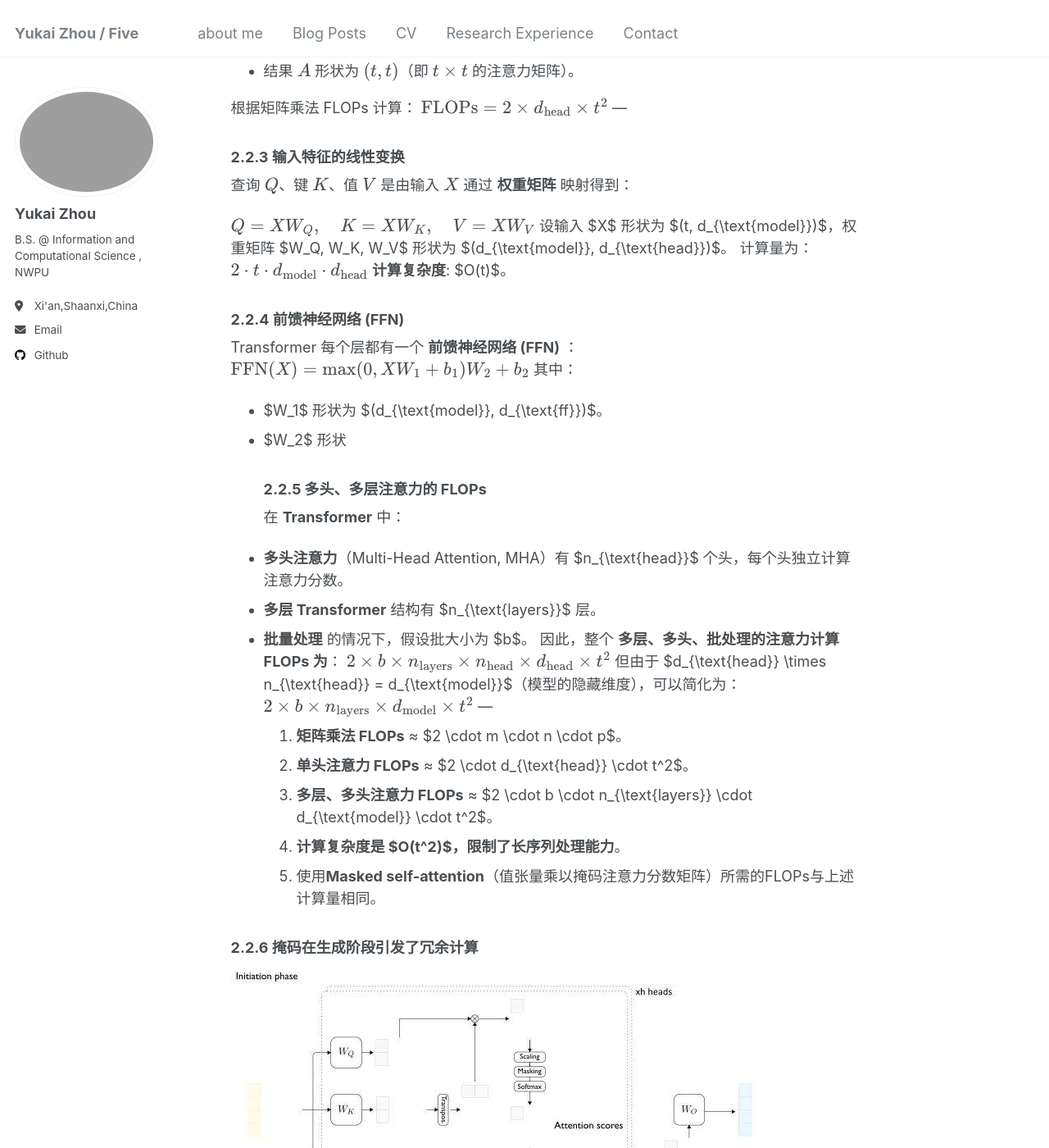
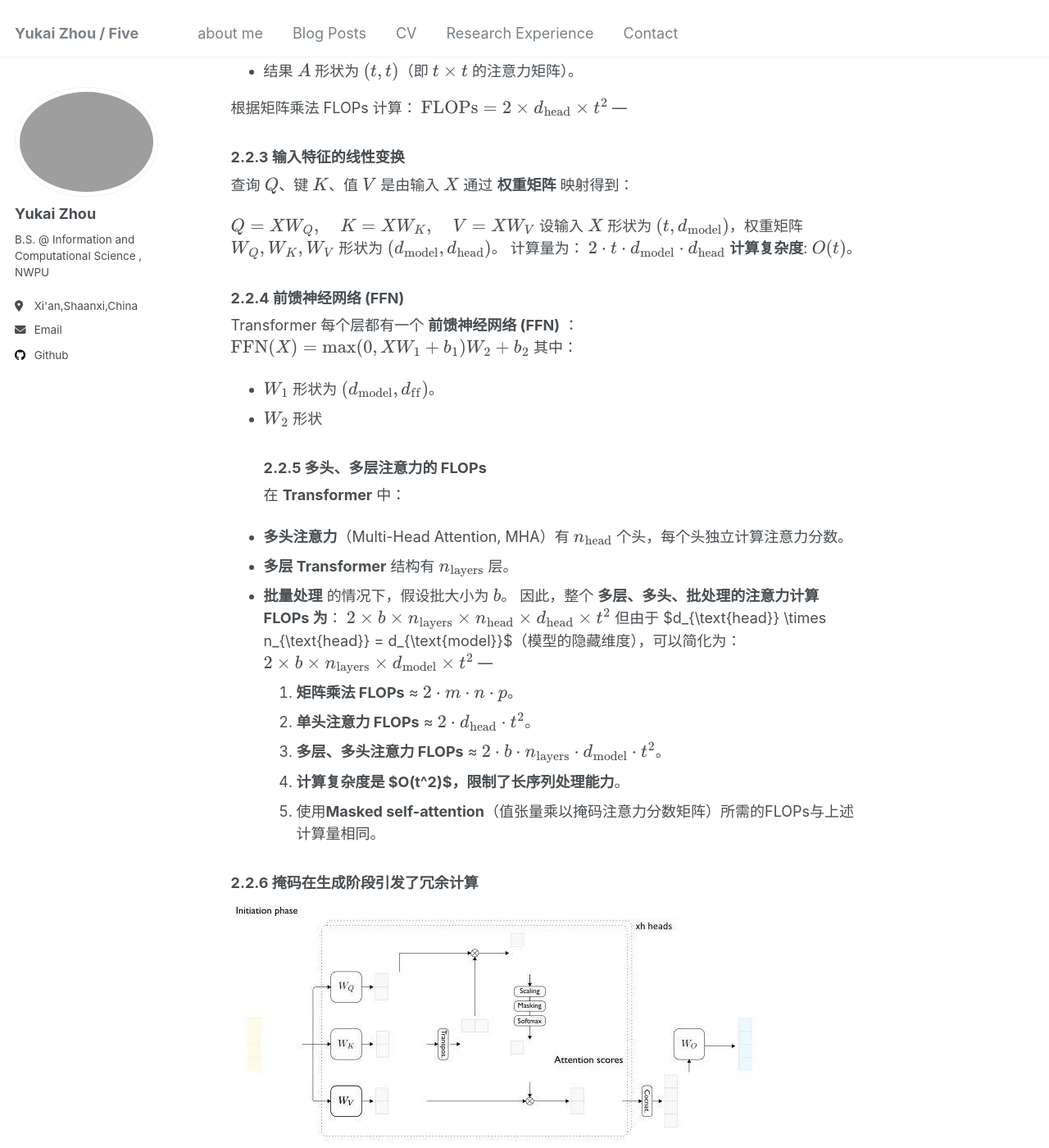
Before and after one commit to 520activater/520activater.github.io, a Jekyll site: the page built from _posts/2025-03-15-KV Cache.md, in a window 1280 px wide and 1400 px high, scrolled down 5509 px. Shown: the whole window at 82% size. Built offline with Jekyll 4.4.1, drawn with Linux system fonts in a browser that asks for light colours.

```diff
--- a/_posts/2025-03-15-KV Cache.md
+++ b/_posts/2025-03-15-KV Cache.md
@@ -166,12 +166,12 @@ $$
 $$
 Q = XW_Q, \quad K = XW_K, \quad V = XW_V
 $$
-设输入 $X$ 形状为 $(t, d_{\text{model}})$，权重矩阵 $W_Q, W_K, W_V$ 形状为 $(d_{\text{model}}, d_{\text{head}})$。
+设输入 $$X$$ 形状为 $$(t, d_{\text{model}})$$，权重矩阵 $$W_Q, W_K, W_V$$ 形状为 $$(d_{\text{model}}, d_{\text{head}})$$。
 计算量为：
 $$
 2 \cdot t \cdot d_{\text{model}} \cdot d_{\text{head}}
 $$
-**计算复杂度**: $O(t)$。
+**计算复杂度**: $$O(t)$$。
 
 ### 2.2.4 前馈神经网络 (FFN)
 Transformer 每个层都有一个 **前馈神经网络 (FFN)** ：
@@ -179,13 +179,13 @@ $$
 \text{FFN}(X) = \max(0, XW_1 + b_1)W_2 + b_2
 $$
 其中：
-- $W_1$ 形状为 $(d_{\text{model}}, d_{\text{ff}})$。
-- $W_2$ 形状
+- $$W_1$$ 形状为 $$(d_{\text{model}}, d_{\text{ff}})$$。
+- $$W_2$$ 形状
 ### 2.2.5 多头、多层注意力的 FLOPs
 在 **Transformer** 中：
-- **多头注意力**（Multi-Head Attention, MHA）有 $n_{\text{head}}$ 个头，每个头独立计算注意力分数。
-- **多层 Transformer** 结构有 $n_{\text{layers}}$ 层。
-- **批量处理** 的情况下，假设批大小为 $b$。
+- **多头注意力**（Multi-Head Attention, MHA）有 $$n_{\text{head}}$$ 个头，每个头独立计算注意力分数。
+- **多层 Transformer** 结构有 $$n_{\text{layers}}$$ 层。
+- **批量处理** 的情况下，假设批大小为 $$b$$。
 因此，整个 **多层、多头、批处理的注意力计算 FLOPs 为**：
 $$
 2 \times b \times n_{\text{layers}} \times n_{\text{head}} \times d_{\text{head}} \times t^2
@@ -195,9 +195,9 @@ $$
 2 \times b \times n_{\text{layers}} \times d_{\text{model}} \times t^2
 $$
 ---
-1. **矩阵乘法 FLOPs** ≈ $2 \cdot m \cdot n \cdot p$。
-2. **单头注意力 FLOPs** ≈ $2 \cdot d_{\text{head}} \cdot t^2$。
-3. **多层、多头注意力 FLOPs** ≈ $2 \cdot b \cdot n_{\text{layers}} \cdot d_{\text{model}} \cdot t^2$。
+1. **矩阵乘法 FLOPs** ≈ $$2 \cdot m \cdot n \cdot p$$。
+2. **单头注意力 FLOPs** ≈ $$2 \cdot d_{\text{head}} \cdot t^2$$。
+3. **多层、多头注意力 FLOPs** ≈ $$2 \cdot b \cdot n_{\text{layers}} \cdot d_{\text{model}} \cdot t^2$$。
 4. **计算复杂度是 $O(t^2)$，限制了长序列处理能力**。
 5. 使用**Masked self-attention**（值张量乘以掩码注意力分数矩阵）所需的FLOPs与上述计算量相同。
 
```
Also changed, not shown: other parts of _posts/2025-03-15-KV Cache.md (+5 -5 lines).
